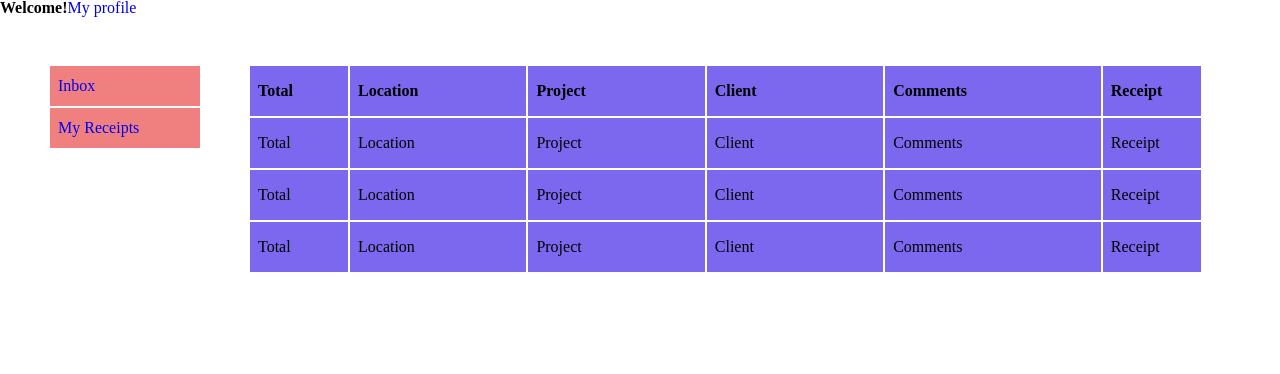
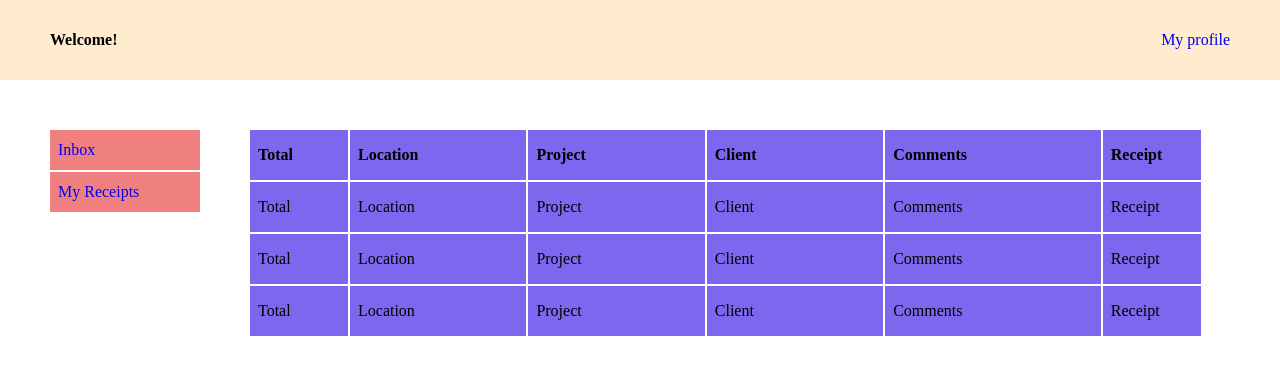
Before and after one commit to hjmccain/expense-app, a React (Create React App) app in the folder client/: page / in a window 1280 px wide. Shown: the top 374 px of the page. Built offline with nearby package versions, Linux system fonts and the light colour scheme.

Commit message:
Adjust header styling.

```diff
--- a/client/src/app/_app.scss
+++ b/client/src/app/_app.scss
@@ -1,6 +1,11 @@
 .app-container {
   .app-container__header {
+    height: 80px;
+    background: blanchedalmond;
     display: flex;
+    align-items: center;
+    justify-content: space-between;
+    padding: 0 50px 0 50px;
   }
 
   .app-container__content {
--- a/client/src/cardholder/lineItem/_line-item.scss
+++ b/client/src/cardholder/lineItem/_line-item.scss
@@ -10,7 +10,7 @@
 
     .line-item__element {
       background: mediumslateblue;
-      @extend %fully-centered-child;
+      @extend %vertical-center-child;
     }
 
     .-header {
--- a/client/src/cardholder/sidebar/_sidebar.scss
+++ b/client/src/cardholder/sidebar/_sidebar.scss
@@ -5,6 +5,6 @@
 
   .sidebar-menu__element {
     background: lightcoral;
-    @extend %fully-centered-child;
+    @extend %vertical-center-child;
   }
 }
--- a/client/src/style/general/_extensions.scss
+++ b/client/src/style/general/_extensions.scss
@@ -1,4 +1,4 @@
-%fully-centered-child {
+%vertical-center-child {
   display: flex;
       align-items: center;
 
```
